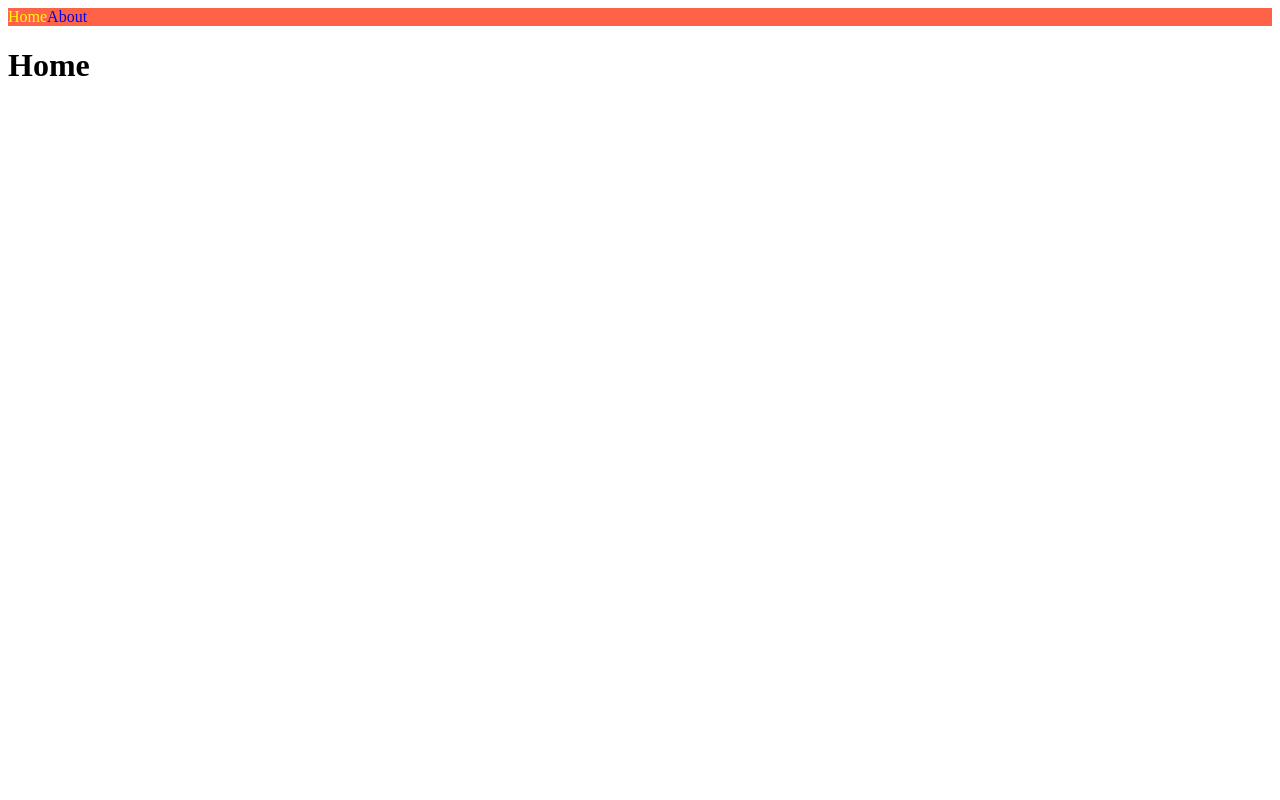
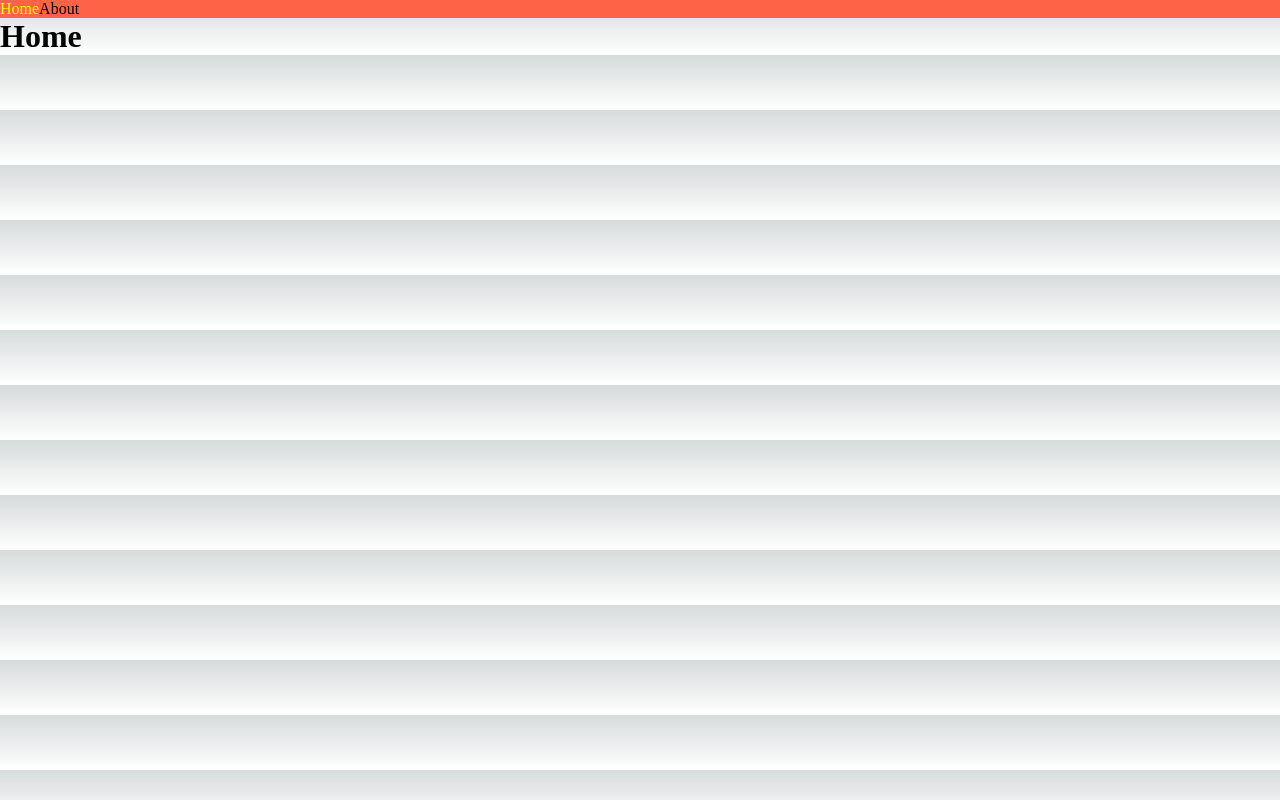
Before and after one commit to skylhs3/nextjs-intro, a Next.js app: page / in a window 1280 px wide. Built offline with nearby package versions, Linux system fonts and the light colour scheme.

Commit message:
#2.0 Patterns

```diff
--- /dev/null
+++ b/components/Layout.js
@@ -0,0 +1,8 @@
+import NavBar from "./NavBar";
+
+export default function Layout({children}){
+    return <>
+        <NavBar />
+        <div>{children}</div>
+    </>
+}
--- /dev/null
+++ b/components/Seo.js
@@ -0,0 +1,7 @@
+import Head from "next/head";
+
+export default function Seo ({title}){
+    return (<Head>
+        <title>{title} | Next Movies</title>
+    </Head>);
+}
--- /dev/null
+++ b/pages/_app.js
@@ -0,0 +1,13 @@
+import NavBar from "@/components/NavBar";
+import "../styles/globals.css";
+import Layout from "@/components/Layout";
+
+export default function App({ Component, pageProps }) {
+  return (
+    <>
+      <Layout>
+        <Component {...pageProps} />
+      </Layout>
+    </>
+  );
+}
--- a/pages/index.js
+++ b/pages/index.js
@@ -1,10 +1,12 @@
 import NavBar from "@/components/NavBar";
-
-export default function Home(){
+import Head from "next/head";
+import Seo from "@/components/Seo";
+export default function Home() {
   return (
     <div>
-      <NavBar />
+      <Seo title="Home" />
+
       <h1>Home</h1>
     </div>
-  )
+  );
 }
```
Also changed, not shown: pages/about.js (+9 -7 lines).
